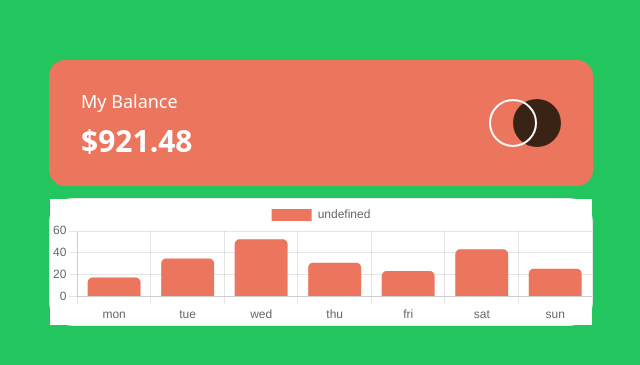
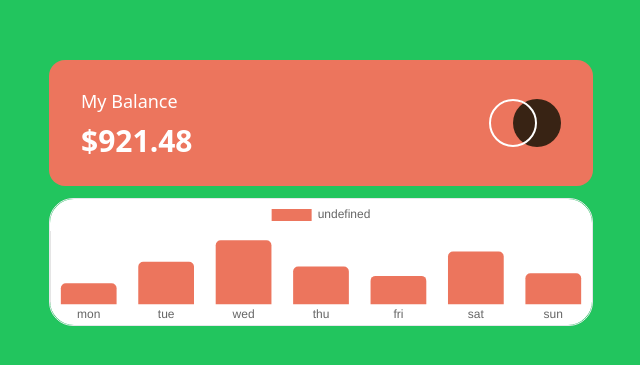
Before and after one commit to shrabanchakma/expenses-chart-component-main, a React (Vite) app: page / in a window 1280 px wide. Shown: the part 207-572 px from the top of the page, without its empty margins (319-959 px from the left). Built offline with nearby package versions, Linux system fonts and the light colour scheme.

Commit message:
removed grid,ticks,border from the bar chart

```diff
--- a/src/components/ExpenseChart/BarChart.jsx
+++ b/src/components/ExpenseChart/BarChart.jsx
@@ -37,14 +37,31 @@ const BarChart = ({ barChartData = [] }) => {
   const options = {
     maintainAspectRatio: false,
     scales: {
+      x: {
+        border: {
+          display: false,
+        },
+        grid: {
+          drawOnChartArea: false,
+          drawTicks: false,
+        },
+      },
       y: {
         beginAtZero: true,
+        ticks: {
+          display: false,
+        },
+        grid: {
+          display: false,
+          drawOnChartArea: false,
+          drawTicks: false,
+        },
       },
     },
     plugins: [barBox],
     onHover: (e, chartElement) => {
       if (chartElement.length === 1) {
-        console.log(e.native.target);
+        console.log(e);
         e.native.target.style.cursor = "pointer";
       } else {
         e.native.target.style.cursor = "default";
@@ -56,7 +73,7 @@ const BarChart = ({ barChartData = [] }) => {
       data={data}
       options={options}
       plugins={[barBox]}
-      className="bg-white"
+      className="bg-white rounded-3xl"
     />
   );
 };
```
